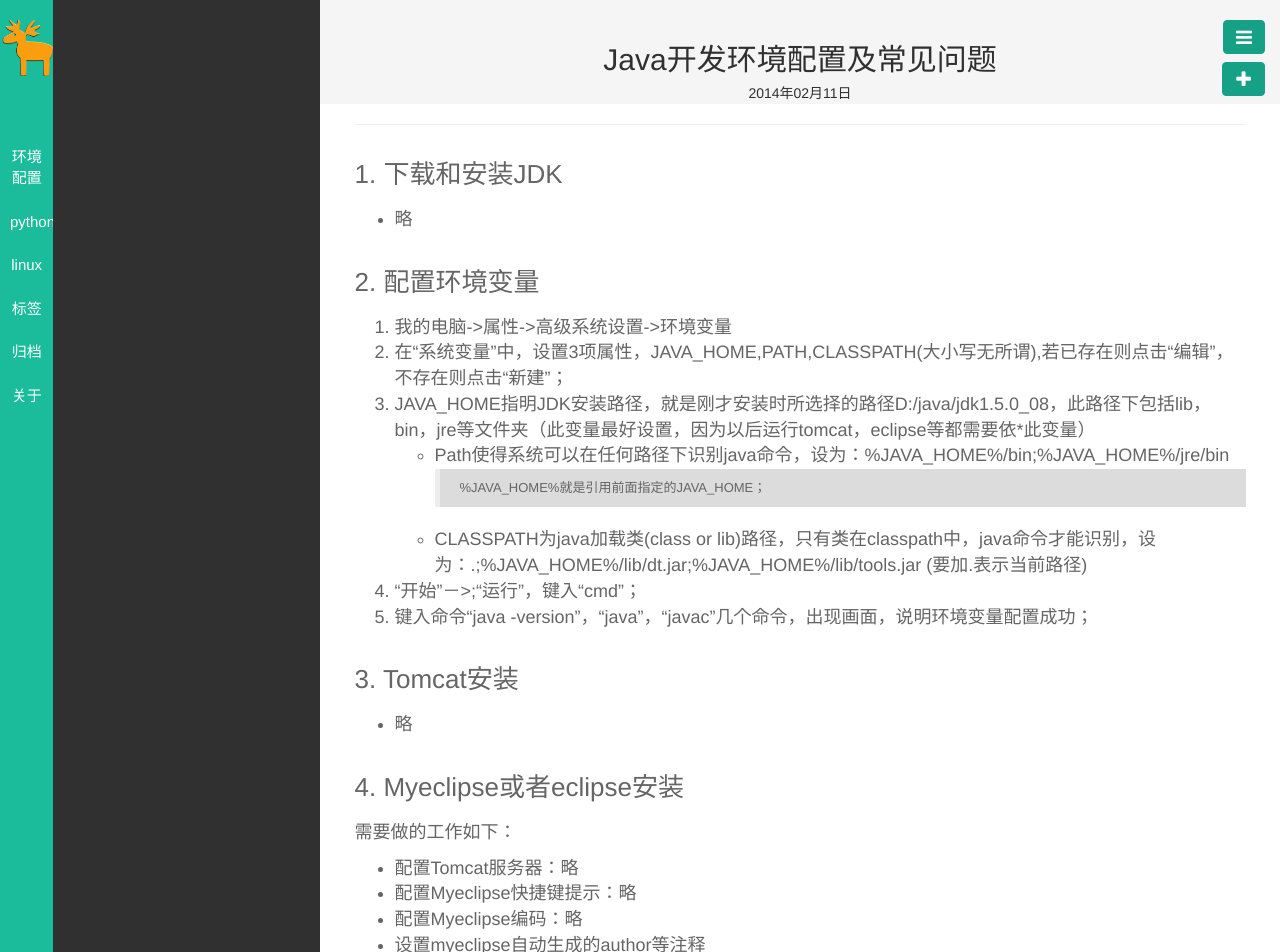
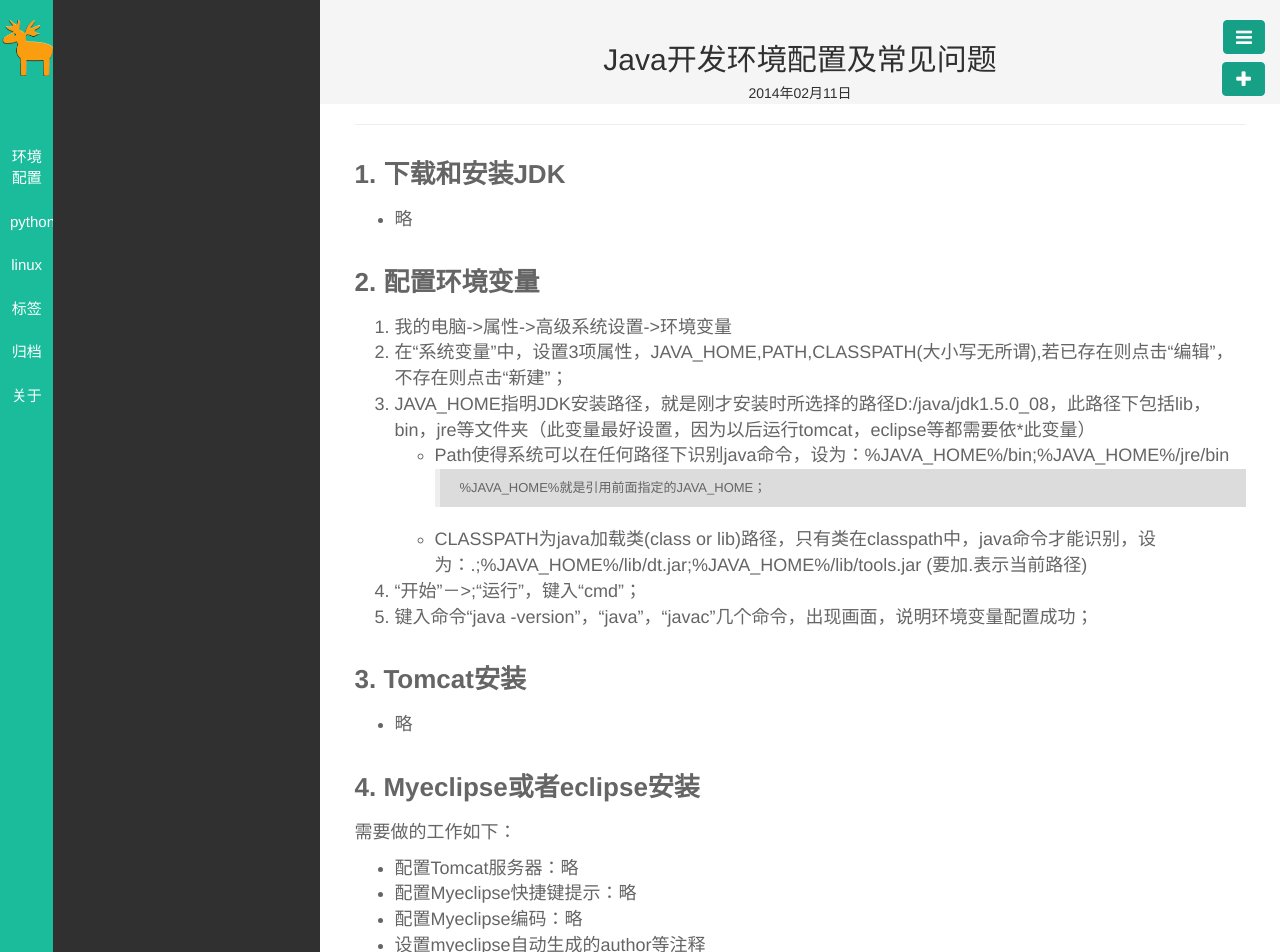
Before and after one commit to shuzhou/shuzhou.github.io, a Jekyll site: the page built from _posts/环境配置/2014-02-11-Java开发环境配置及常见问题.md, in a window 1280 px wide. Shown: the top 952 px of the page. Built offline with Jekyll 4.4.1, drawn with Linux system fonts in a browser that asks for light colours; nearby versions of some CDN libraries; library files that are not in the unit come from our copies; Markdown is read by kramdown in place of the engine named in the settings.

Commit message:
change md file

````diff
--- a/_posts/环境配置/2014-02-11-Java开发环境配置及常见问题.md
+++ b/_posts/环境配置/2014-02-11-Java开发环境配置及常见问题.md
@@ -7,11 +7,11 @@ keywords: java 环境配置
 description:
 ---
 
-###1. 下载和安装JDK
+###**1. 下载和安装JDK**
 
 - 略
 
-###2. 配置环境变量
+###**2. 配置环境变量**
 
 1. 我的电脑->属性->高级系统设置->环境变量
 2. 在“系统变量”中，设置3项属性，JAVA_HOME,PATH,CLASSPATH(大小写无所谓),若已存在则点击“编辑”，不存在则点击“新建”；
@@ -22,11 +22,11 @@ description:
 4. “开始”－>;“运行”，键入“cmd”；
 5. 键入命令“java -version”，“java”，“javac”几个命令，出现画面，说明环境变量配置成功；
 
-###3. Tomcat安装
+###**3. Tomcat安装**
 
 - 略
 
-###4. Myeclipse或者eclipse安装
+###**4. Myeclipse或者eclipse安装**
 需要做的工作如下：
 
 - 配置Tomcat服务器：略
@@ -65,7 +65,7 @@ ${type_declaration}
 * /
 ```
 
-###5. SVN插件安装
+###**5. SVN插件安装**
 
 在eclipse的Help->Eclipse Marketplace中，搜索框输入SVN,然后选择如下图所示的:
 
@@ -76,7 +76,7 @@ ${type_declaration}
 file->import->svn->从SVN检出项目即可使用
 
 
-###常见问题汇总：
+###**常见问题汇总：**
 1. 安装myeclipse出现failed to find a mian class in c:\windows\temp\的错误，然后中断安装
 
   - 原因：win7的程序运行权限控制十分严格，运行myeclipse 10的安装程序时，首先是将安装包解压到c:\windows\temp的临时文件夹下，再执行该文件夹下的真正安装程序。由于权限不够，系统提示不能找到安装程序主类。
````
